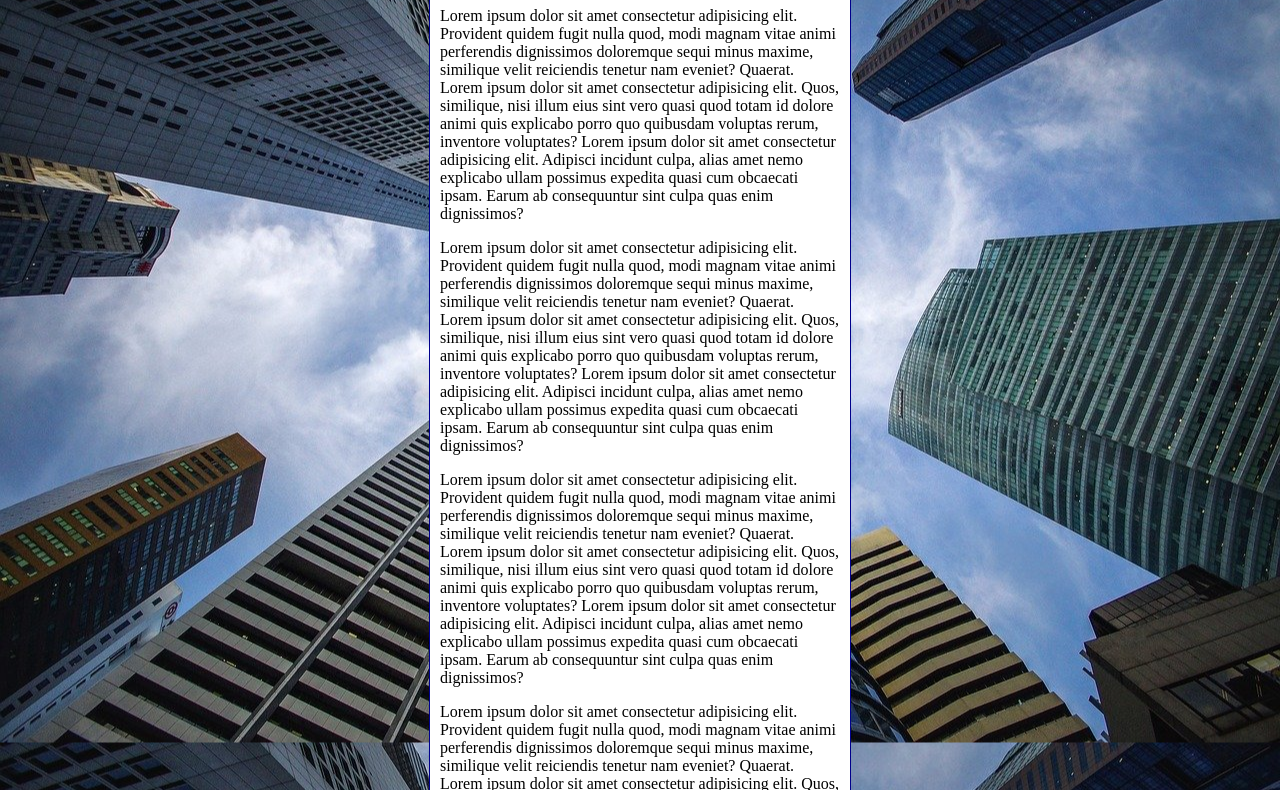
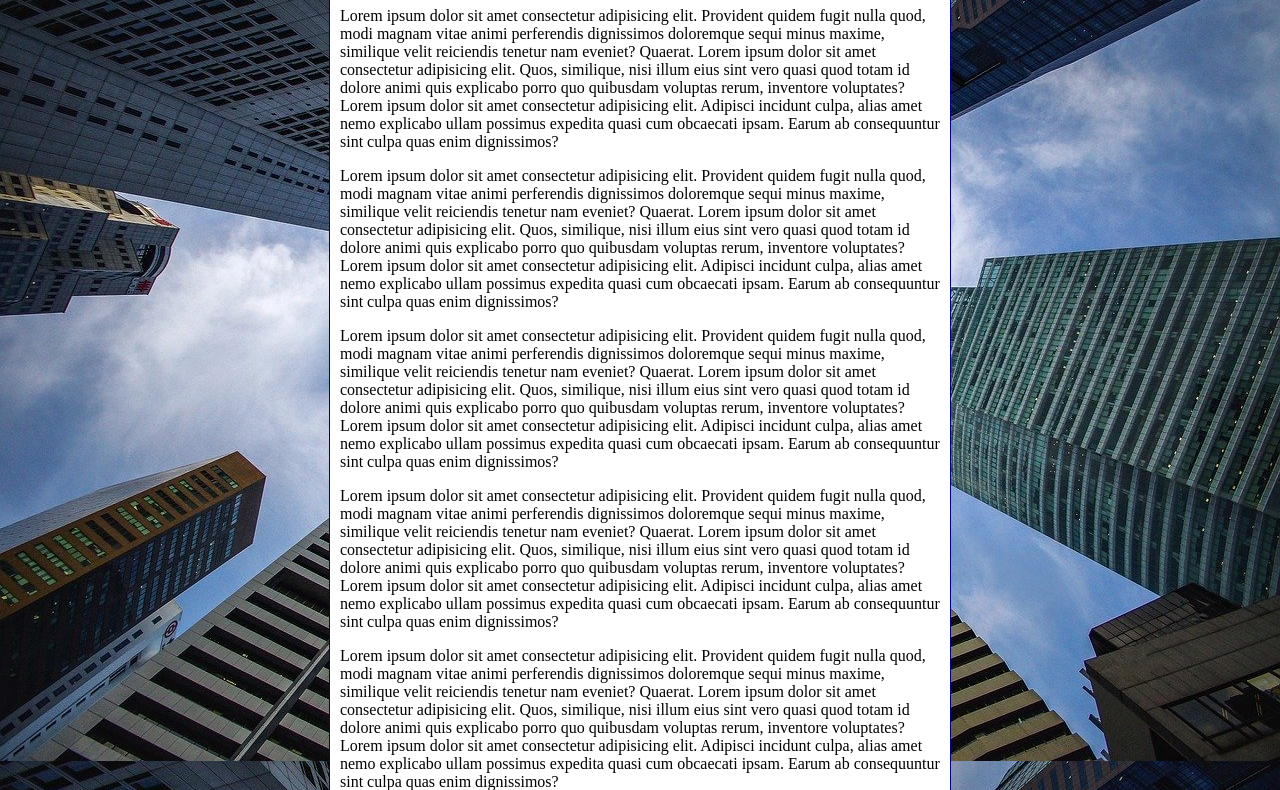
Before and after one commit to 007-LONE/html-css, a plain HTML site: page exercicios/ex022/fundo006.html in a window 1280 px wide. Shown: the part 92-882 px from the top of the page. Drawn offline with Linux system fonts and the light colour scheme.

Commit message:
Update fundo006.html

```diff
--- a/exercicios/ex022/fundo006.html
+++ b/exercicios/ex022/fundo006.html
@@ -3,21 +3,31 @@
 <head>
     <meta charset="UTF-8">
     <meta name="viewport" content="width=device-width, initial-scale=1.0">
-    <title>Documento</title>
+    <title>Fundo fixo de tela</title>
 
     <style>
         body {
             height: 100vh;
-            background-color: black;
+            /* background-color: black;
             background-image: url('imagens/wallpaper002.jpg');
             background-position: center center;
-            background-repeat: repeat-y;
+            background-repeat: no-repeat;
             background-size: cover;
+            background-attachment: fixed; */
+
+            /* Shorthand - backgrond
+                color > image > position > repeat > [size] > attachment
+             */
+
+             background: black url('imagens/wallpaper002.jpg') center center no-repeat fixed;
+             background-size: cover;
+
+
         }
 
         main {
             background-color: white;
-            width: 400px;
+            max-width: 600px;
             padding: 10px;
             margin: auto;
             border: 1px solid darkblue;
```
